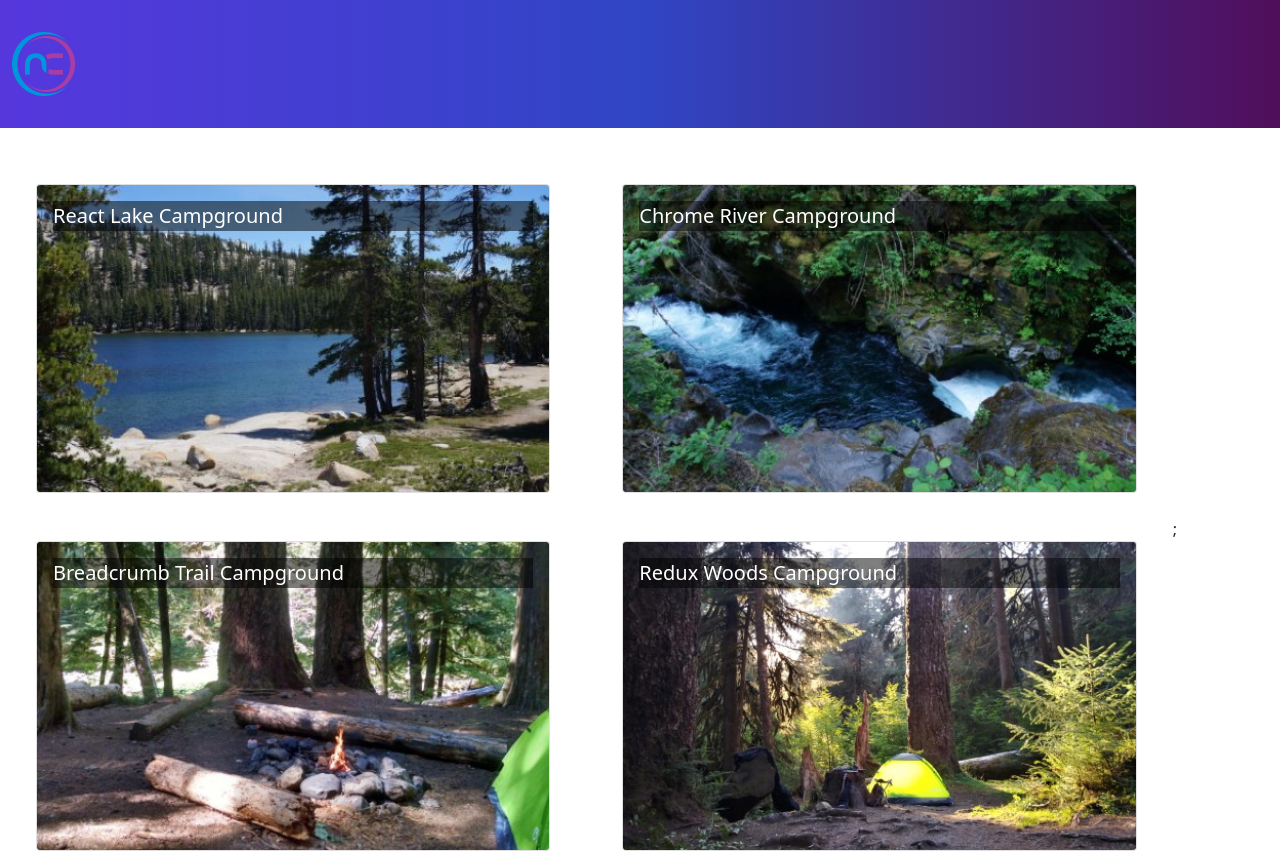
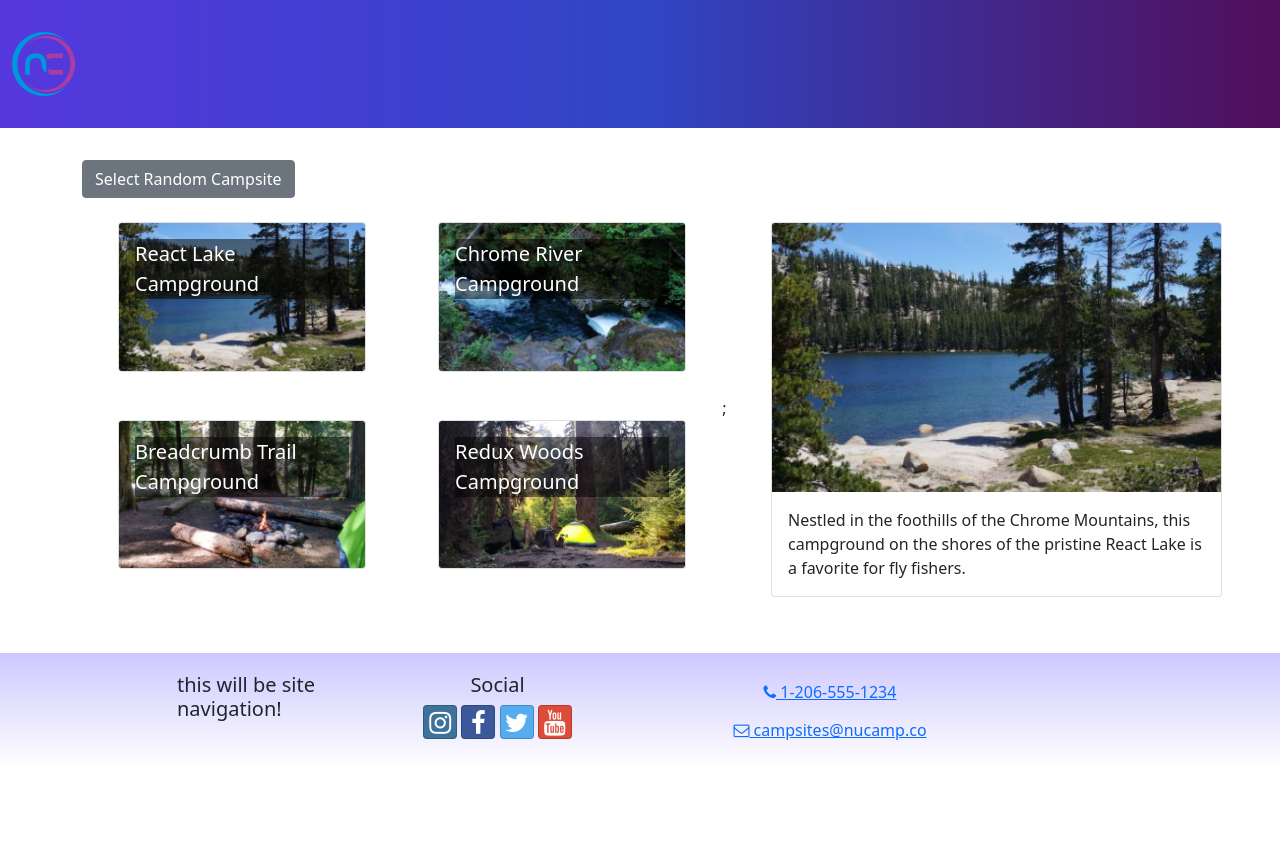
Before and after one commit to anmil-dev/reactcampsite, a React (Create React App) app in the folder 3-React/nucampsite/: page / in a window 1280 px wide. Shown: the top 853 px of the page. After the commit the page ends 800 px from the top, so only its background shows below. Built offline with nearby package versions, Linux system fonts and the light colour scheme.

Commit message:
CampsitesDirectoryPage and CampsiteDetail

```diff
--- a/3-React/nucampsite/src/App.js
+++ b/3-React/nucampsite/src/App.js
@@ -1,15 +1,15 @@
-import './App.css';
-import CampsitesList from './features/campsites/CampsitesList';
 import Header from './components/Header';
 import Footer from './components/Footer';
-import FilteredCampsites from './features/campsites/FilteredCampsites';
+import CampsitesDirectoryPage from './pages/CampsitesDirectoryPage';
+import './App.css';
+
+
 
 function App() {
   return (
     <div className="App">
       <Header />
-      <CampsitesList />
-      <FilteredCampsites activity='hiking' />
+      <CampsitesDirectoryPage />
       <Footer />
     </div>
   );
--- /dev/null
+++ b/3-React/nucampsite/src/features/campsites/CampsiteDetail.js
@@ -0,0 +1,18 @@
+import {Card, CardImg, CardText, CardBody, Col} from 'reactstrap';
+
+const campsiteDetail  = ({campsite}) => {
+    const { image, name, description} = campsite;
+
+    return (
+        <Col md='12' className= 'm-4'>
+            <Card>
+                <CardImg top src={image} alt={name} />
+                <CardBody>
+                    <CardText>{description}</CardText>
+                </CardBody>
+            </Card>
+        </Col>
+    );
+};
+
+export default campsiteDetail;
--- /dev/null
+++ b/3-React/nucampsite/src/pages/CampsitesDirectoryPage.js
@@ -0,0 +1,28 @@
+import {Container, Row, Col, Button} from 'reactstrap';
+import CampsiteDetail from '../features/campsites/CampsiteDetail';
+import CampsitesList from '../features/campsites/CampsitesList';
+import { selectRandomCampsite } from '../features/campsites/campsitesSlice';
+
+const CampsitesDirectoryPage = () => {
+    let selectedCampsite = selectRandomCampsite();
+    const toggleCampsite = () => {
+        selectedCampsite = selectRandomCampsite();
+        console.log(selectedCampsite);
+    };
+
+    return (
+        <Container>
+            <Button onClick={() => toggleCampsite()}>Select Random Campsite</Button>
+            <Row>
+                <Col sm='5' md='7'>
+                    <CampsitesList />
+                </Col>
+                <Col sm='7' md='5'>
+                    <CampsiteDetail campsite={selectedCampsite} />
+                </Col>
+            </Row>
+        </Container>
+    );
+};
+
+export default CampsitesDirectoryPage;
```
